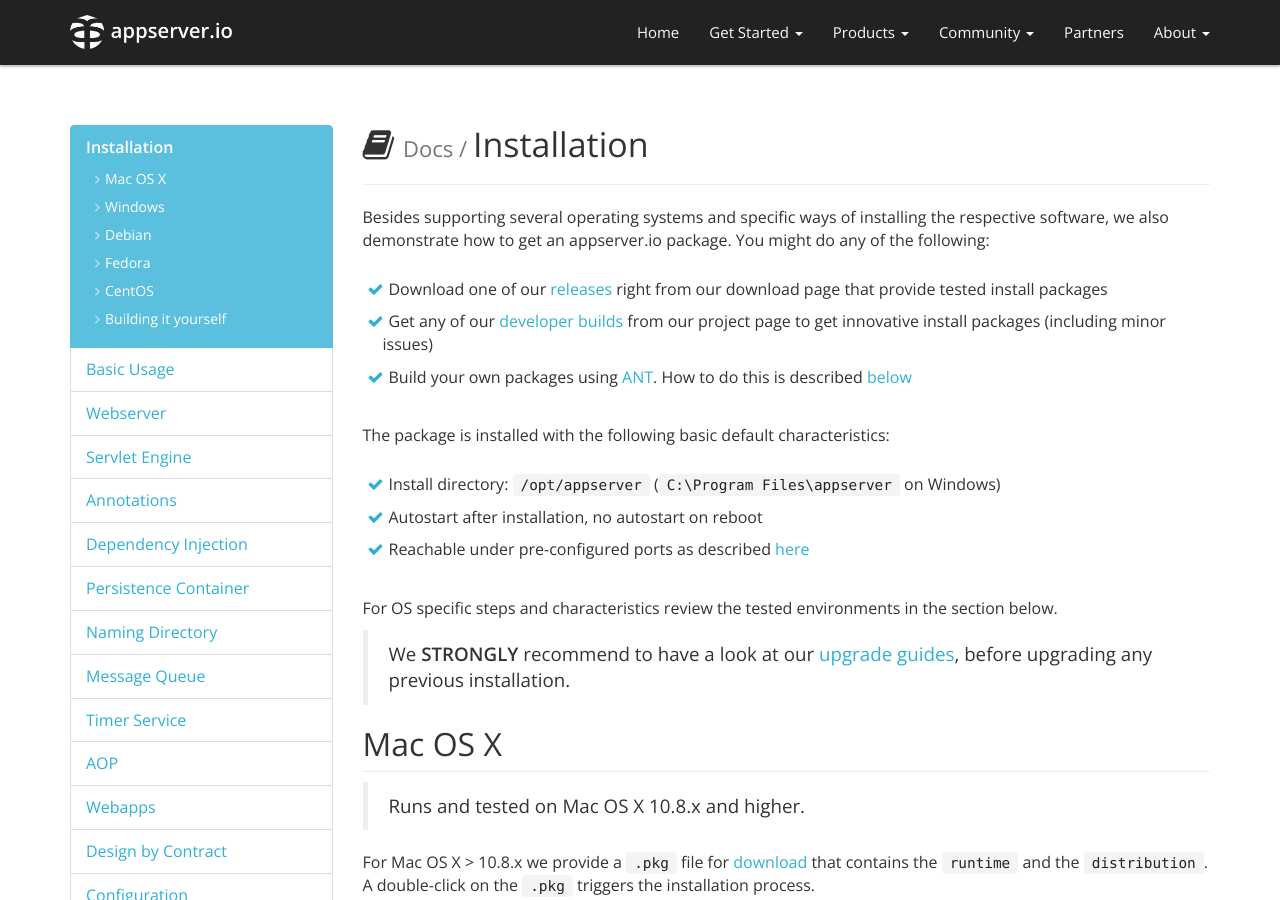
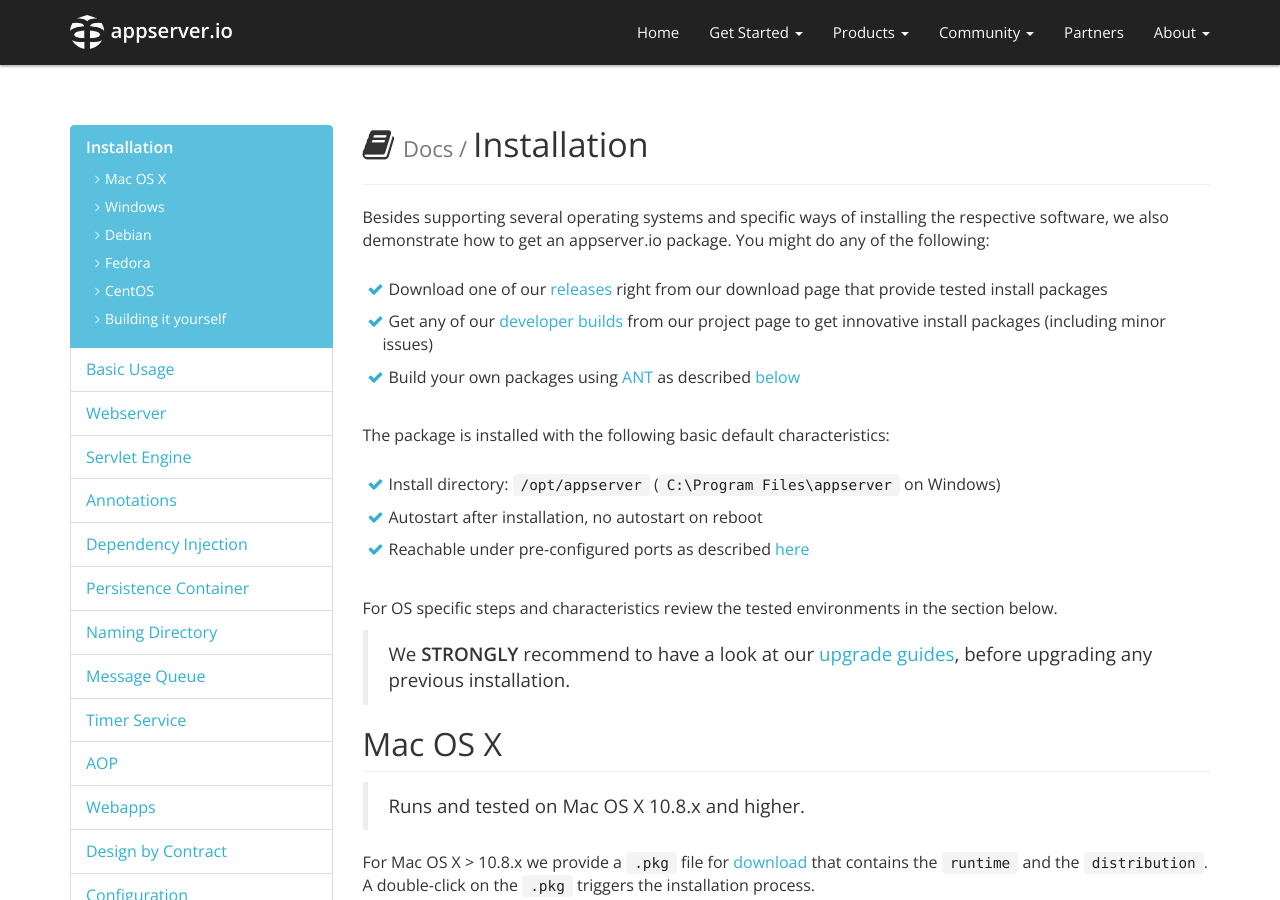
Before and after one commit to appserver-io/appserver, a Jekyll site: the page built from _docs/installation.md, in a window 1280 px wide and 900 px high. Built offline with Jekyll 4.4.1, drawn with Linux system fonts in a browser that asks for light colours; nearby versions of some CDN libraries; library files that are not in the unit come from our copies; Markdown is read by kramdown in place of the engine named in the settings.

Commit message:
Update installation.md
Minor spelling/grammar change.

```diff
--- a/_docs/installation.md
+++ b/_docs/installation.md
@@ -28,7 +28,7 @@
   that provide tested install packages
 * Get any of our [developer builds](<http://builds.appserver.io/>) from our project page to get innovative install
   packages (including minor issues)
-* Build your own packages using [ANT](<http://ant.apache.org/>). How to do this is described [below](#building-it-yourself)
+* Build your own packages using [ANT](<http://ant.apache.org/>) as described [below](#building-it-yourself)
 
 The package is installed with the following basic default characteristics:
 
```
